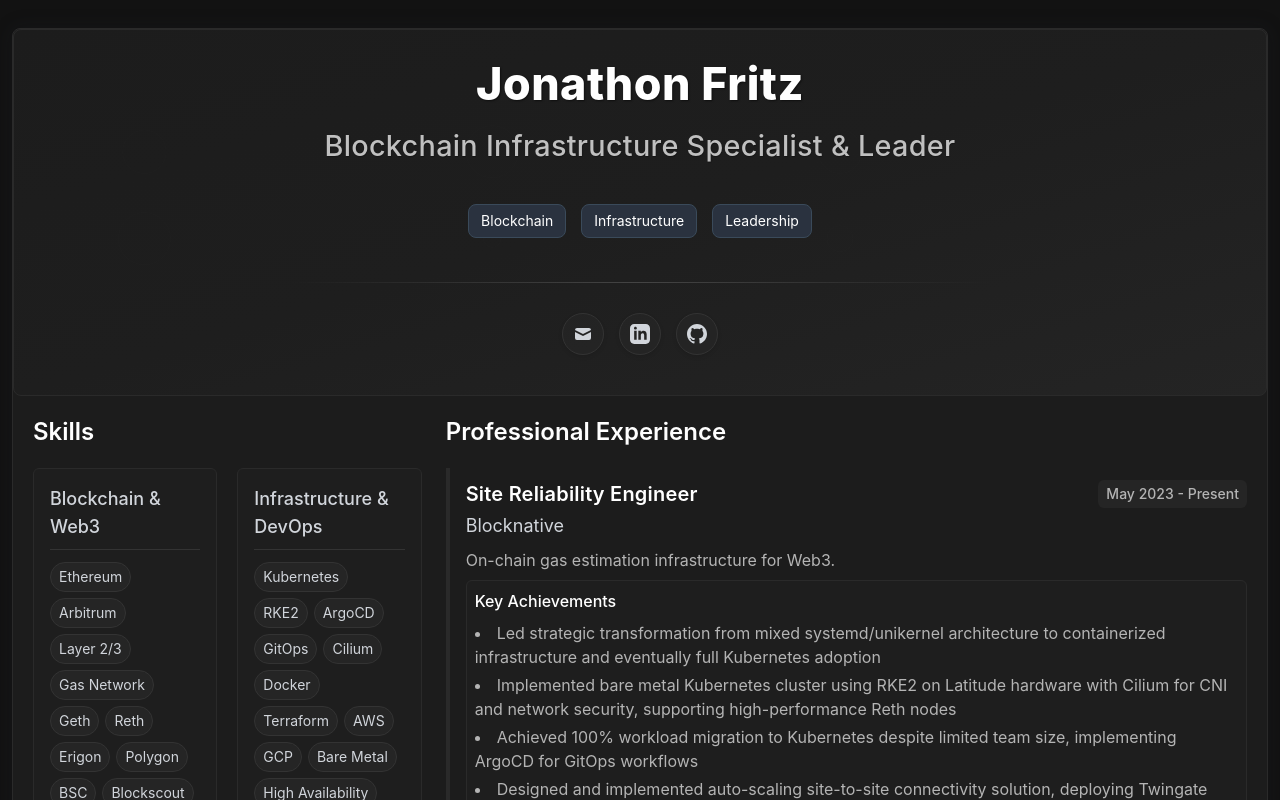
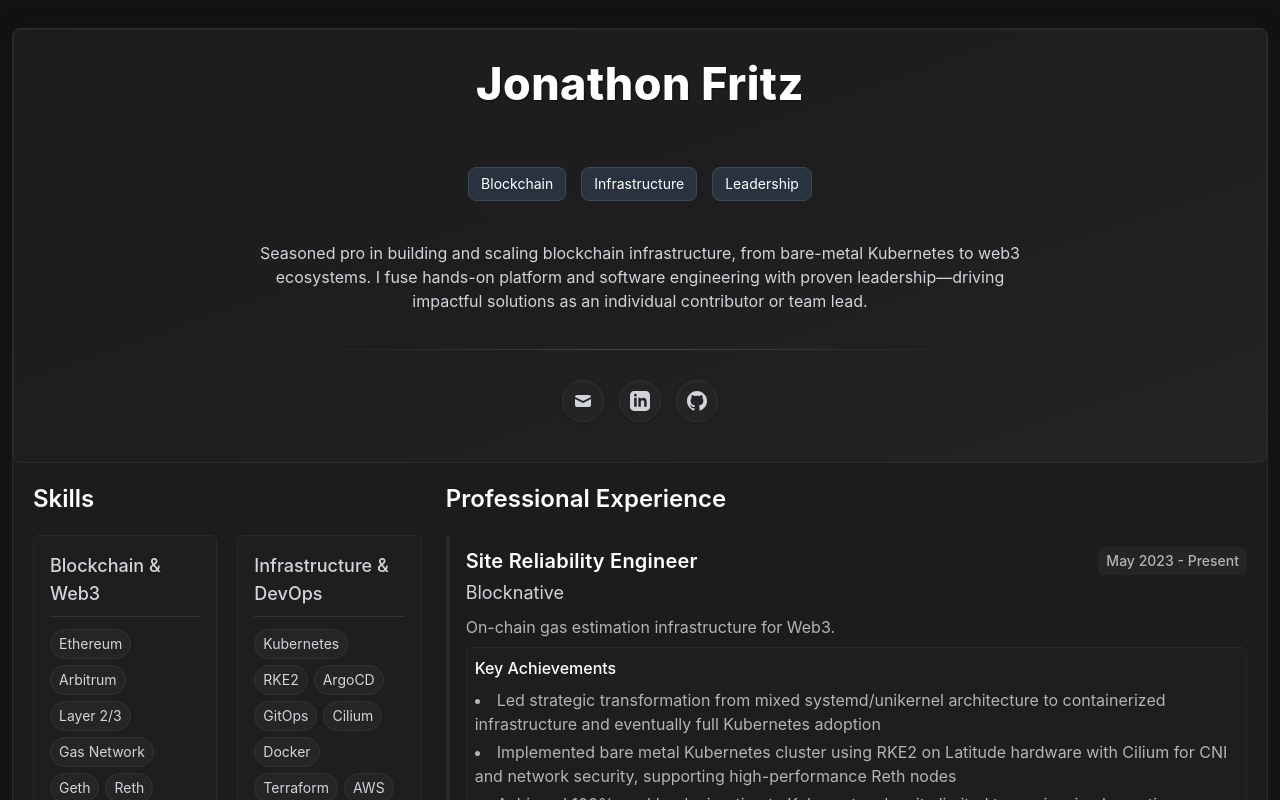
Before and after one commit to JonathonJulian/resume, a React (Vite) app: page / in a window 1280 px wide. Both pictures are taken after a click on the button "Skip Intro". Shown: the top 800 px of the page. Built offline with nearby package versions, Linux system fonts and the light colour scheme.

Commit message:
Keep description but remove subtitle from header

```diff
--- a/src/components/Header.tsx
+++ b/src/components/Header.tsx
@@ -145,23 +145,10 @@ const Header: React.FC<HeaderProps> = ({
           >
             {name}
           </h1>
-          <h2
-            style={{
-              fontSize: '1.8rem',
-              color: '#c0c0c0',
-              lineHeight: '1.3',
-              fontWeight: '500',
-              margin: 0,
-              letterSpacing: '0.3px',
-              textShadow: '0.5px 0.5px 1px rgba(0, 0, 0, 0.3)'
-            }}
-          >
-            {title}
-          </h2>
         </div>
 
         {/* Skill badges */}
-        <div style={{ display: 'flex', flexWrap: 'wrap', justifyContent: 'center', gap: '15px', margin: '0 0 24px 0' }}>
+        <div style={{ display: 'flex', flexWrap: 'wrap', justifyContent: 'center', gap: '15px', margin: '0 0 20px 0' }}>
           <span
             className="px-3 py-1.5 rounded-lg text-sm text-white border border-[#3a4a5a] flex items-center transition-all duration-300 hover:scale-105 hover:brightness-110 animate-fadeIn"
             style={{ backgroundColor: 'rgba(45, 55, 72, 0.8)', animationDelay: '0.1s' }}
@@ -180,6 +167,11 @@ const Header: React.FC<HeaderProps> = ({
           >
             <span>Leadership</span>
           </span>
+        </div>
+
+        {/* Summary */}
+        <div className="text-gray-300 text-base max-w-4xl mx-auto text-center mb-4 animate-fadeIn" style={{ animationDelay: '0.4s' }}>
+          {summary}
         </div>
 
         {/* Divider */}
```
